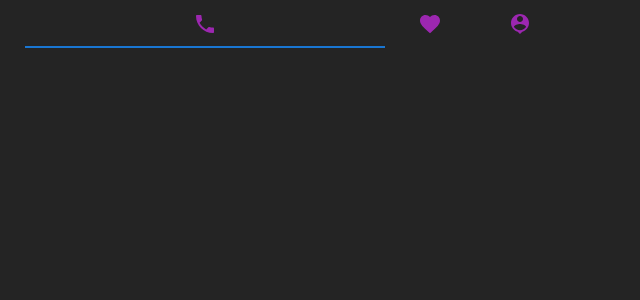
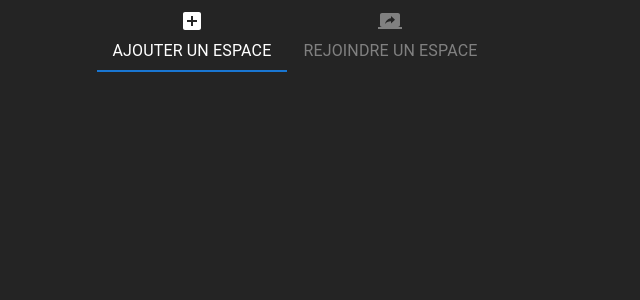
Before and after one commit to Dorian77210/space-amount-mobile, a React (Vite) app: page /create-or-join in a window 1280 px wide. Shown: the top 300 px of the page, without its empty margins (345-985 px from the left). Built offline with nearby package versions, Linux system fonts and the light colour scheme.

Commit message:
feat: Add custom tab

```diff
--- /dev/null
+++ b/src/component/tab/TabsWithIcons.tsx
@@ -0,0 +1,43 @@
+import { SvgIconComponent } from "@mui/icons-material";
+import { Tab, Tabs, Typography } from "@mui/material";
+import React, { useState } from "react";
+
+interface TabsWithIconsProps {
+  tabs: {
+    icon: SvgIconComponent;
+    label: string;
+    ariaLabel?: string;
+  }[];
+  selectedColor?: string;
+  unselectedColor?: string;
+}
+
+const TabsWithIcons = ({ tabs, selectedColor = "white", unselectedColor = "grey" }: TabsWithIconsProps) => {
+  const [selectedTab, setSelectedTab] = useState<number>(0);
+  const handleChange = (event: React.SyntheticEvent, newValue: number) => {
+    event.preventDefault();
+    setSelectedTab(newValue);
+  };
+
+  return (
+    <Tabs value={selectedTab} onChange={handleChange} centered>
+      {tabs.map((tab, index) => {
+        return (
+          <Tab
+            key={index}
+            icon={<tab.icon sx={{ color: index === selectedTab ? selectedColor : unselectedColor}}/>}
+            aria-label={tab.ariaLabel}
+            value={index}
+            label={
+              <Typography color={index === selectedTab ? selectedColor : unselectedColor}>
+                {tab.label}
+              </Typography>
+            }
+          />
+        );
+      })}
+    </Tabs>
+  );
+};
+
+export default TabsWithIcons;
--- a/src/constant/text.ts
+++ b/src/constant/text.ts
@@ -1,5 +1,15 @@
 export default {
     home: {
         emptyDescription: 'Pas de description'
+    },
+    addOrJoinSpace: {
+        add: {
+            label: 'Ajouter un espace',
+            ariaLabel: 'ajout-espace'
+        },
+        join: {
+            label: 'Rejoindre un espace',
+            ariaLabel: 'rejoindre espace'
+        }
     }
 };
--- a/src/screen/AddOrJoinSpace.tsx
+++ b/src/screen/AddOrJoinSpace.tsx
@@ -1,27 +1,18 @@
-import { Tab, Tabs } from "@mui/material";
-import { useState } from "react";
-import PhoneIcon from "@mui/icons-material/Phone";
-import FavoriteIcon from "@mui/icons-material/Favorite";
-import PersonPinIcon from "@mui/icons-material/PersonPin";
+import { AddBox, ScreenShare } from "@mui/icons-material";
+import text from "@constant/text";
+import TabsWithIcons from "@component/tab/TabsWithIcons";
 
 const AddOrJoinSpace = () => {
-  const [selectedTab, setSelectedTab] = useState<number>(0);
-
-  const handleChange = (event: React.SyntheticEvent, newValue: number) => {
-    event.preventDefault();
-    setSelectedTab(newValue);
-  };
+  const tabs = [{
+    icon: AddBox,
+    ...text.addOrJoinSpace.add
+  }, {
+    icon: ScreenShare,
+    ...text.addOrJoinSpace.join
+  }]
 
   return (
-    <Tabs value={selectedTab} onChange={handleChange} centered>
-      <Tab
-        icon={<PhoneIcon color="secondary" />}
-        aria-label="phone"
-        sx={{ width: "33%" }}
-      />
-      <Tab icon={<FavoriteIcon color="secondary" />} aria-label="favorite" />
-      <Tab icon={<PersonPinIcon color="secondary" />} aria-label="person" />
-    </Tabs>
+    <TabsWithIcons tabs={tabs} iconSelectedColor="white"/>
   );
 };
 
```
Also changed, not shown: src/assets/theme/theme.ts (added, +12 -0 lines).
